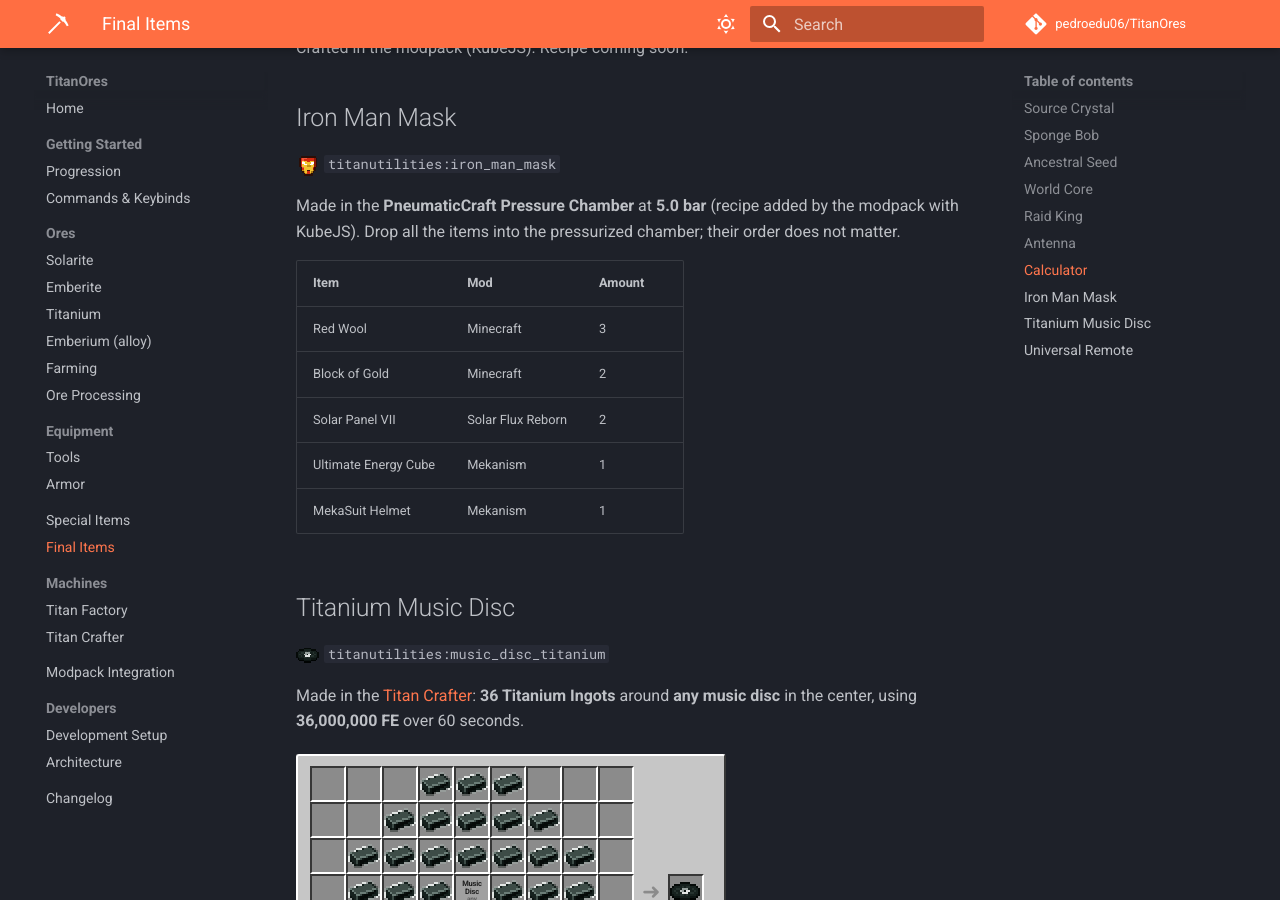
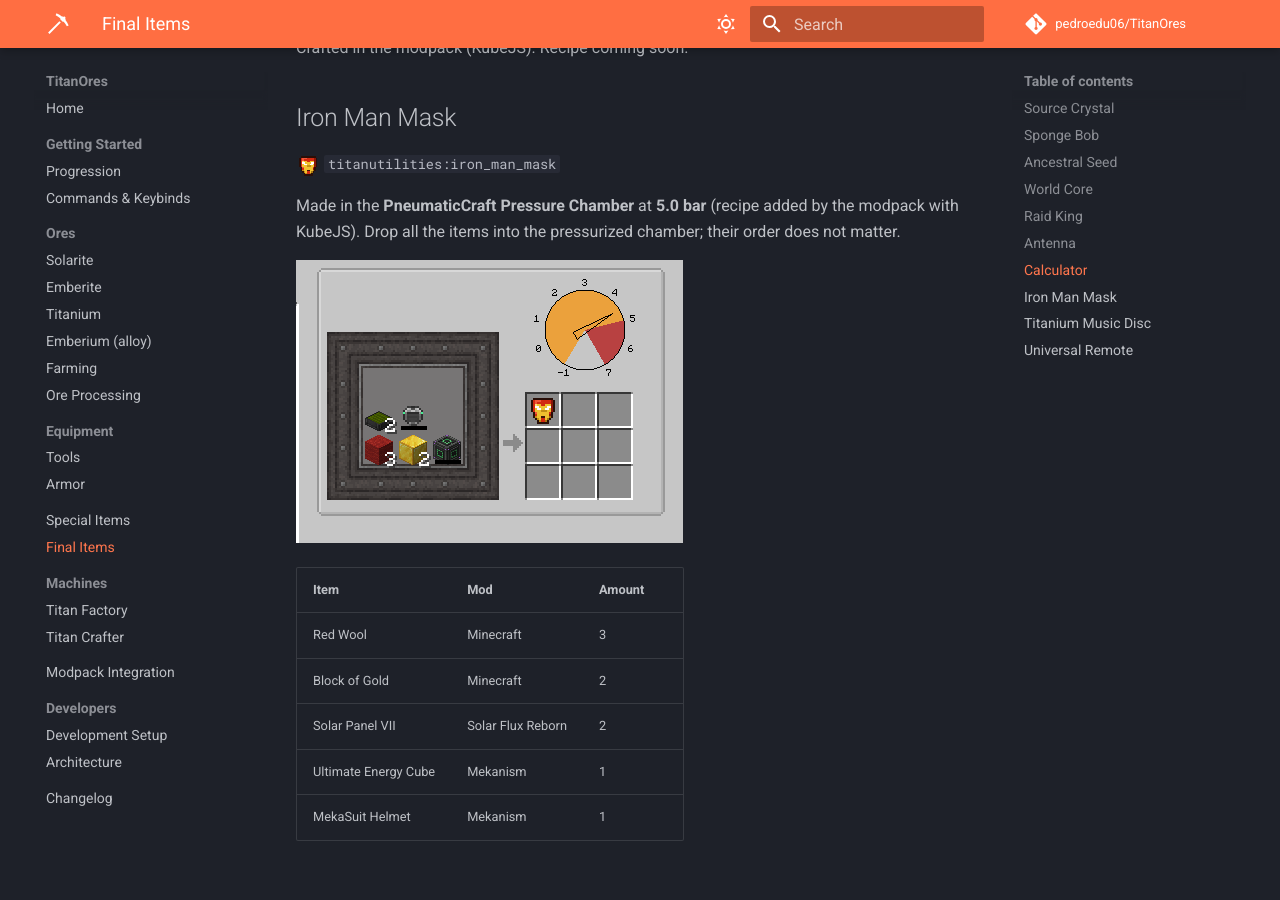
Before and after one commit to pedroedu06/TitanOres_documentacion, an MkDocs documentation site: the page built from docs/final-items.md, in a window 1280 px wide and 900 px high, scrolled down 3646 px. Built offline with MkDocs 1.6.1 and Material for MkDocs 9.7.7, drawn with Linux system fonts in a browser that asks for light colours; comment, search, counter and statistics services are not loaded.

Commit message:
imagem craft iron man mask

```diff
--- a/docs/final-items.md
+++ b/docs/final-items.md
@@ -102,6 +102,8 @@
 Made in the **PneumaticCraft Pressure Chamber** at **5.0 bar** (recipe added by the modpack with KubeJS). Drop all the
 items into the pressurized chamber; their order does not matter.
 
+![Iron Man Mask in JEI (Pressure Chamber, 5.0 bar)](assets/recipes/iron_man_mask_pressure_chamber.png)
+
 | Item | Mod | Amount |
 |---|---|---|
 | Red Wool | Minecraft | 3 |
```
Also changed, not shown: docs/assets/recipes/iron_man_mask_pressure_chamber.png (added).
